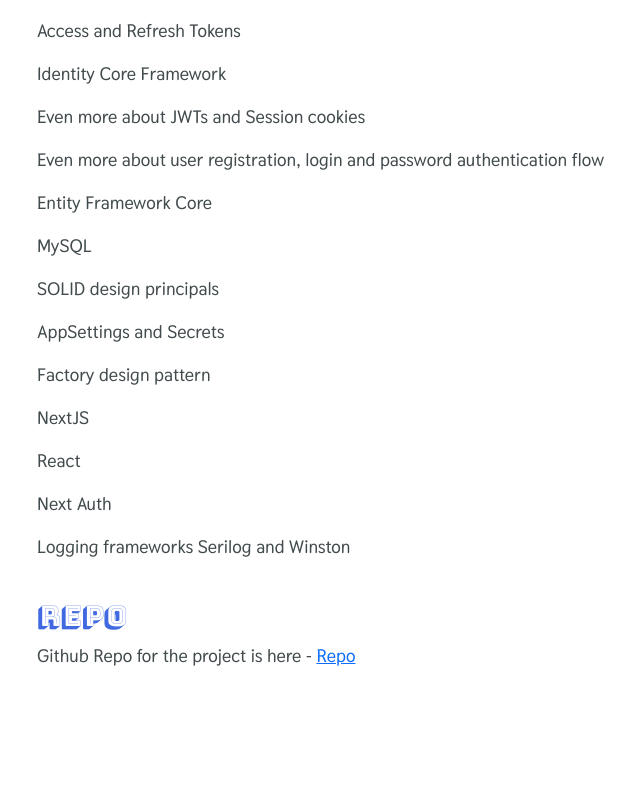
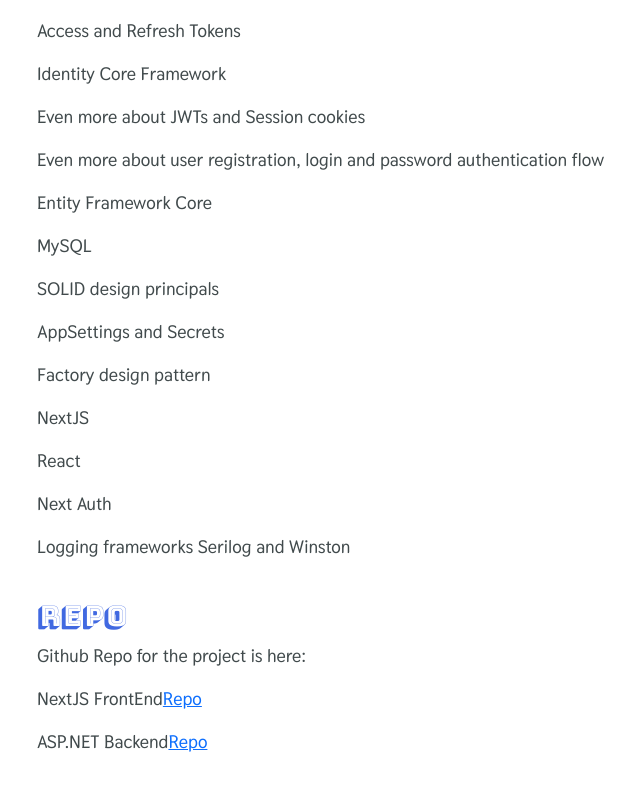
Before and after one commit to scottishsmile/andyscode_frontend, a Next.js app: page /projects/thiswebapp in a window 1280 px wide. Shown: the part 2563-3354 px from the top of the page, without its empty margins (303-943 px from the left). Built offline with nearby package versions, Linux system fonts and the light colour scheme; no server answers.

Commit message:
Tidy up. Added new git urls to ThisWebApp.js page.

```diff
--- a/src/pages/projects/thiswebapp.js
+++ b/src/pages/projects/thiswebapp.js
@@ -71,7 +71,9 @@
                 <p></p>
                 <br />
                 <h3>Repo</h3>
-                <p>Github Repo for the project is here - <Link href="https://github.com/scottishsmile/AuthProject" >Repo</Link></p>
+                <p>Github Repo for the project is here:</p>
+                <p>NextJS FrontEnd<Link href="https://github.com/scottishsmile/andyscode_frontend" >Repo</Link></p>
+                <p>ASP.NET Backend<Link href="https://github.com/scottishsmile/andyscode_backend" >Repo</Link></p>
                 <br />
                 </div>
             </div>
```
